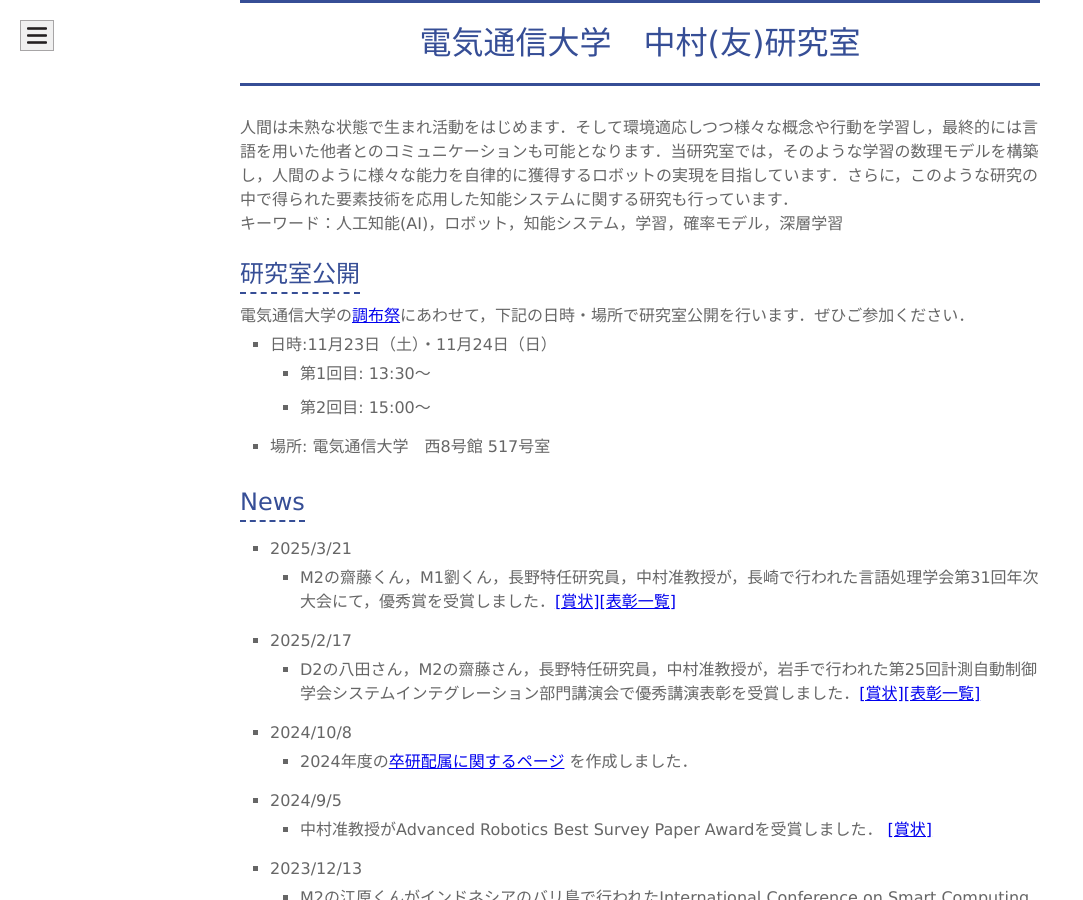
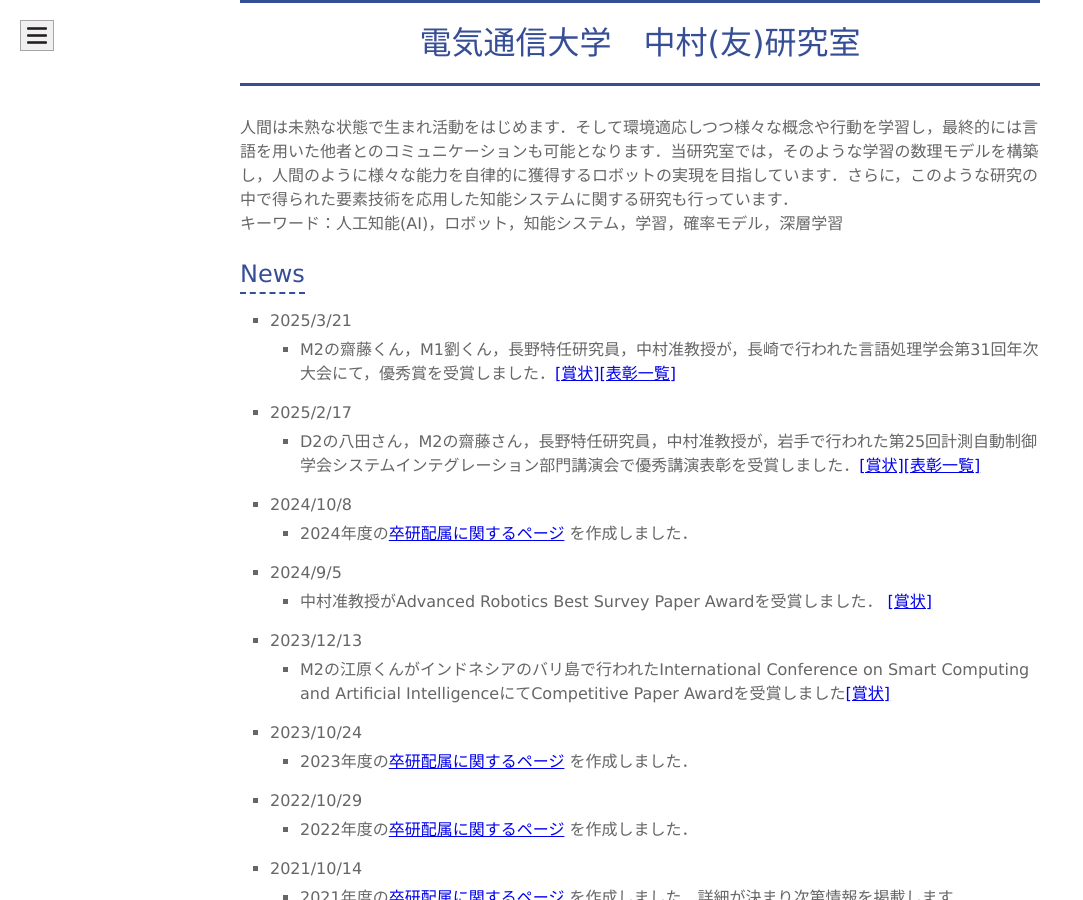
Before and after one commit to naka-lab/naka-lab.github.io, a Jekyll site: the page built from index.md, in a window 1280 px wide and 900 px high, scrolled down 458 px. Shown: the whole window, without its empty margins (0-1083 px from the left). Built offline with Jekyll 4.4.1, drawn with Linux system fonts in a browser that asks for light colours; our own code applies the rules of GitHub Pages for plain Markdown files.

Commit message:
Update index.md

```diff
--- a/index.md
+++ b/index.md
@@ -6,14 +6,6 @@ layout: default
 人間は未熟な状態で生まれ活動をはじめます．そして環境適応しつつ様々な概念や行動を学習し，最終的には言語を用いた他者とのコミュニケーションも可能となります．当研究室では，そのような学習の数理モデルを構築し，人間のように様々な能力を自律的に獲得するロボットの実現を目指しています．さらに，このような研究の中で得られた要素技術を応用した知能システムに関する研究も行っています．
 
 キーワード：人工知能(AI)，ロボット，知能システム，学習，確率モデル，深層学習
-
-## 研究室公開
-電気通信大学の[調布祭](https://www.chofusai.jp)にあわせて，下記の日時・場所で研究室公開を行います．ぜひご参加ください．
-
-- 日時:11月23日（土）・11月24日（日）
-  - 第1回目: 13:30～
-  - 第2回目: 15:00～
-- 場所: 電気通信大学　西8号館 517号室
 
 ## News
 * 2025/3/21
```
